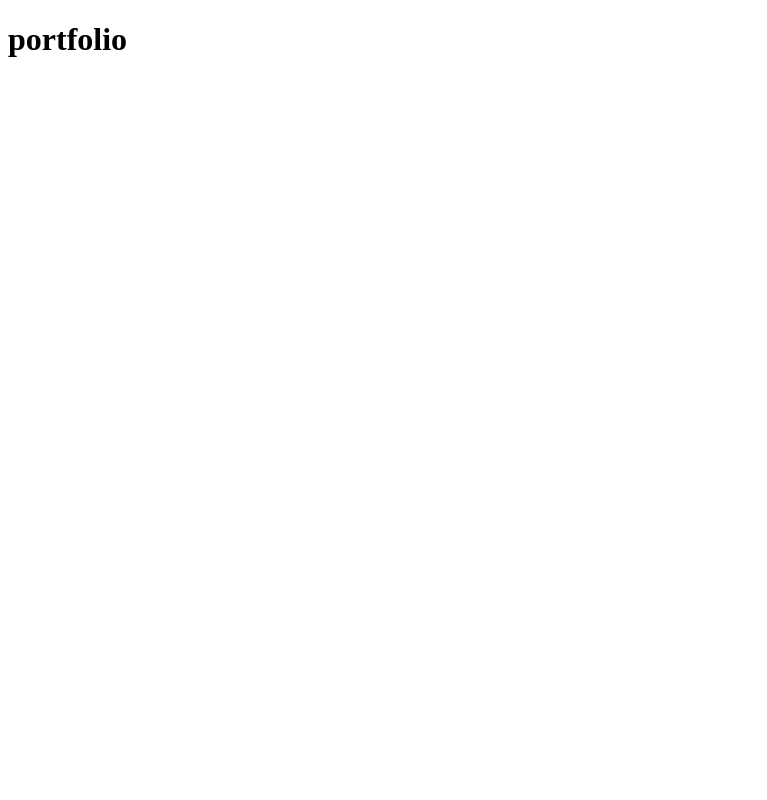
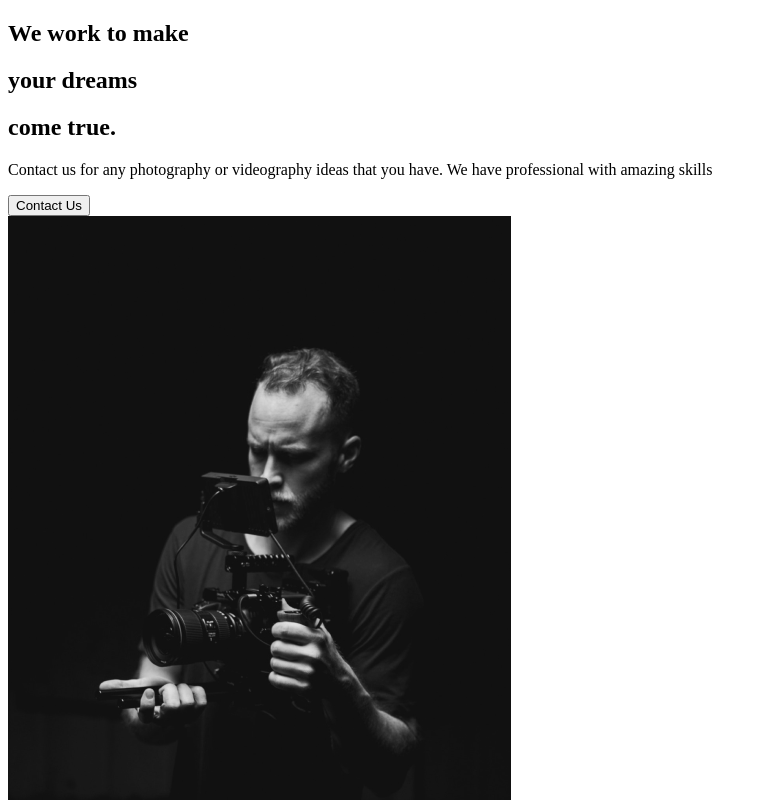
Before and after one commit to Aayushsrivastav/react-portfolio, a React (Create React App) app: page / in a window 1280 px wide. Shown: the top 800 px of the page, without its empty margins (0-767 px from the left). Built offline with nearby package versions, Linux system fonts and the light colour scheme.

Commit message:
Added About us

```diff
--- a/src/App.js
+++ b/src/App.js
@@ -1,9 +1,10 @@
 import React from 'react';
+import AboutUs from './pages/AboutUs';
 
 function App() {
   return (
     <div className="App">
-      <h1>portfolio</h1>
+      <AboutUs />
     </div>
   );
 }
--- /dev/null
+++ b/src/components/AboutSection.js
@@ -0,0 +1,29 @@
+import React from 'react';
+import home1 from "../img/home1.png";
+
+const AboutSection = () => {
+    return(
+        <div>
+            <div className="description">
+                <div className="title">
+                    <div className="hide">
+                        <h2>We work to make</h2>
+                    </div>
+                    <div className="hide">
+                        <h2>your <span>dreams</span> </h2>
+                    </div>
+                    <div className="hide">
+                        <h2>come true.</h2>
+                    </div>
+                </div>
+                <p>
+                    Contact us for any photography or videography ideas that you have. We have professional with amazing skills
+                </p>
+                <button>Contact Us</button>
+            </div>
+            <img src={home1} alt="person profile"/>
+        </div>
+    );
+}
+
+export default AboutSection;
--- /dev/null
+++ b/src/pages/AboutUs.js
@@ -0,0 +1,10 @@
+import React from 'react';
+import AboutSection from "../components/AboutSection";
+
+const AboutUs = () => {
+    return(
+        <AboutSection />
+    );
+}
+
+export default AboutUs;
```
Also changed, not shown: 1 other file (tests, documents, lock files or other folders).
